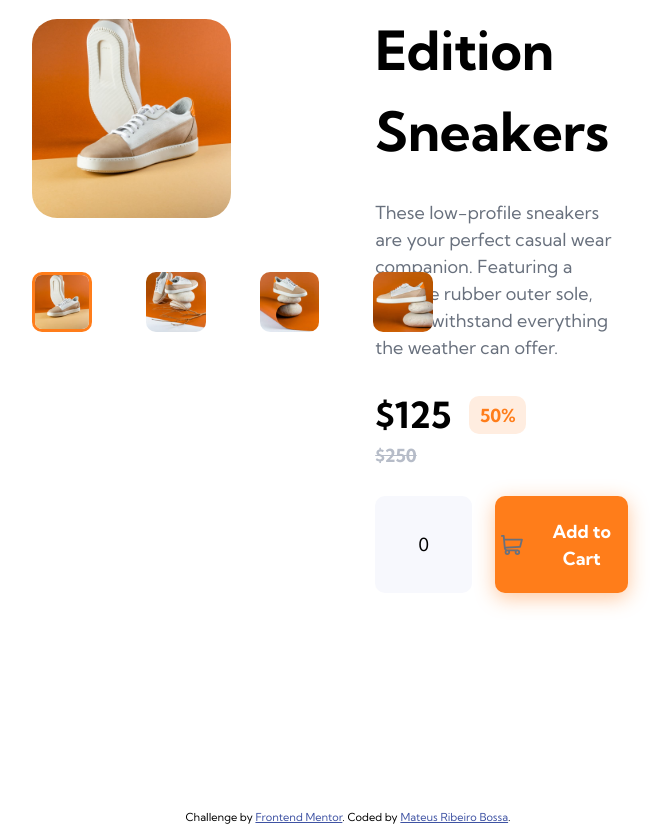
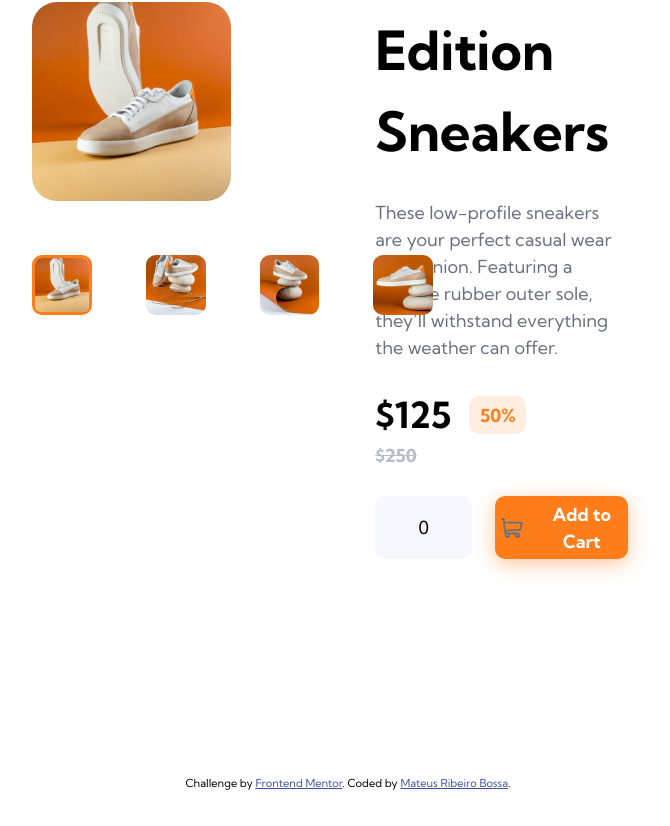
Before and after one commit to mtbossa/frontend-mentor-ecommerce-page, a Vue app: page / in a window 1280 px wide. Shown: the part 503-1329 px from the top of the page, without its empty margins (292-962 px from the left). After the commit the page ends 1295 px from the top, so only its background shows below. Built offline with nearby package versions, Linux system fonts and the light colour scheme.

Commit message:
Add padding only to Checkout button.

```diff
--- a/src/components/AppButton.vue
+++ b/src/components/AppButton.vue
@@ -1,5 +1,5 @@
 <template>
-  <button class="app-button app-button--orange padding-y--small">
+  <button class="app-button app-button--orange">
     <img
       v-if="icon"
       class="app-button__icon"
--- a/src/components/AppCart.vue
+++ b/src/components/AppCart.vue
@@ -15,7 +15,7 @@
         :product="product"
         @cart-item-deleted="$emit('cartItemDeleted', id)"
       />
-      <AppButton>Checkout</AppButton>
+      <AppButton class="padding-y--small">Checkout</AppButton>
     </div>
 
     <div
```
